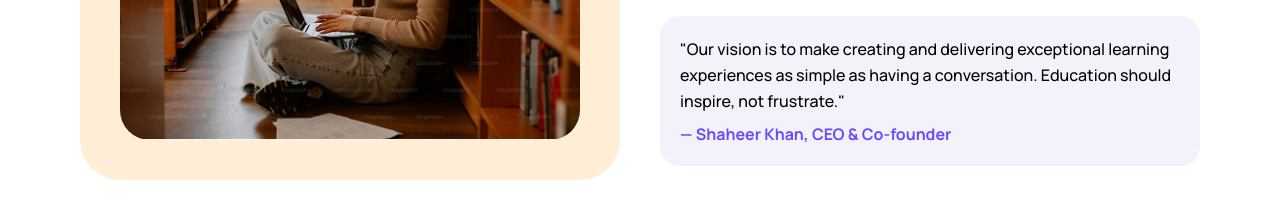
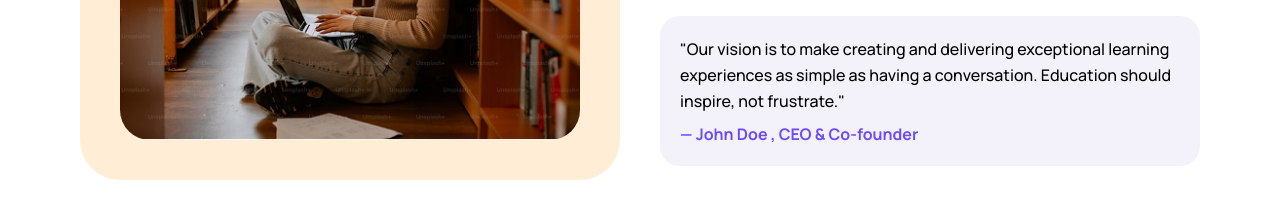
Before and after one commit to shaheerkhanm/lmsdomain-landing-frontend, a Next.js app: page /about in a window 1280 px wide. Shown: the part 2260-2472 px from the top of the page. Built offline with nearby package versions, Linux system fonts and the light colour scheme.

Commit message:
about our story name change

```diff
--- a/components/sections/AboutPage/OurStorySection.tsx
+++ b/components/sections/AboutPage/OurStorySection.tsx
@@ -14,7 +14,7 @@
                     <p className='font-medium leading-relaxed 2xl:text-[18px] text-[16px]'>We believe that education should be accessible, engaging, and transformative. Our mission is to democratize learning by providing cutting-edge technology that enables educators to create, deliver, and scale exceptional educational experiences. Since our founding, we've helped over 10,000 educators reach millions of learners worldwide, breaking down barriers and making quality education available to everyone, everywhere. 10K+</p>
                     <div className="flex flex-col gap-2 mt-5 p-[20px] bg-[#F3F2FA] rounded-[20px]">
                         <p className='leading-relaxed font-medium 2xl:text-[18px] text-[16px]'>"Our vision is to make creating and delivering exceptional learning experiences as simple as having a conversation. Education should inspire, not frustrate."</p>
-                        <span className='text-[#6C4BFF] font-bold'>— Shaheer Khan, CEO & Co-founder</span>
+                        <span className='text-[#6C4BFF] font-bold'>— John Doe , CEO & Co-founder</span>
                     </div>
                 </div>
             </div>
```
